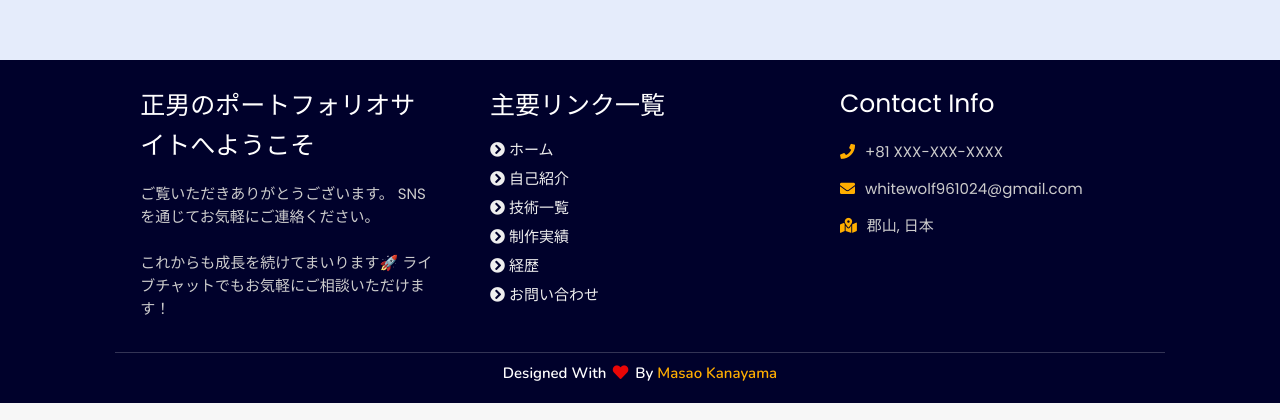
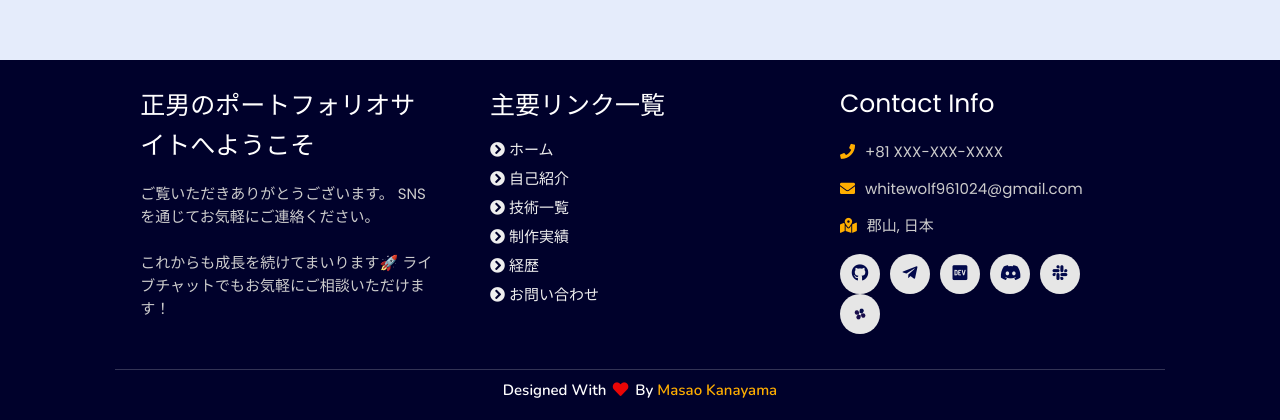
Before and after one commit to 000Jerry000/portfolio, a plain HTML site: page index.html in a window 1280 px wide. Shown: the part 6611-7031 px from the top of the page. Drawn offline with nearby package versions, Linux system fonts and the light colour scheme.

Commit message:
[FIX]: footer social links show

```diff
--- a/index.html
+++ b/index.html
@@ -511,7 +511,7 @@
           <p> <i class="fas fa-phone"></i>+81 XXX-XXX-XXXX</p>
           <p> <i class="fas fa-envelope"></i>whitewolf961024@gmail.com</p>
           <p> <i class="fas fa-map-marked-alt"></i>郡山, 日本</p>
-          <div class="shared en">
+          <div class="share en">
 
               <!-- <a href="https://www.linkedin.com/in/jerrytom" class="fab fa-linkedin" aria-label="LinkedIn" target="_blank"></a> -->
               <a href="https://github.com/000jerry000" class="fab fa-github" aria-label="GitHub" target="_blank"></a>
```
